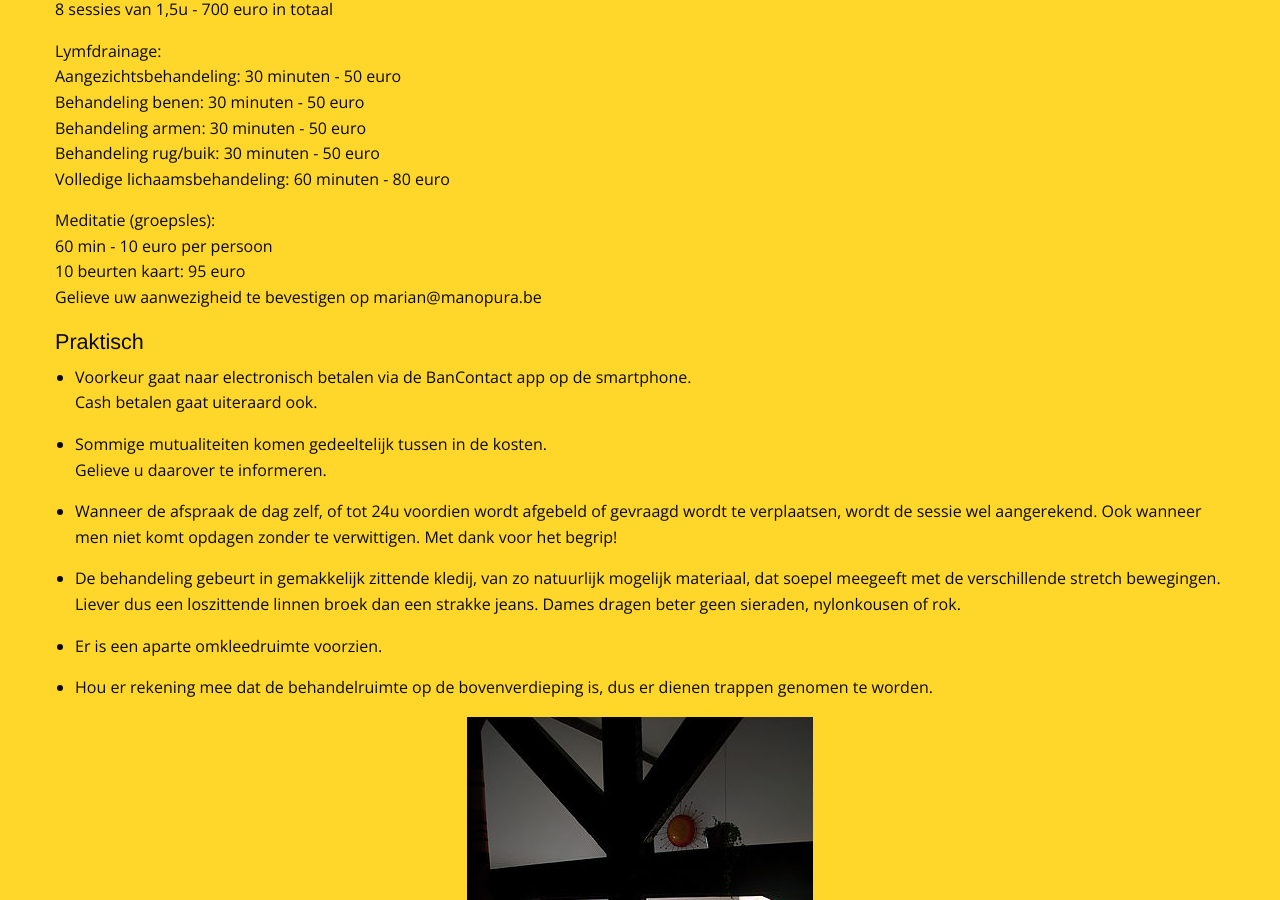
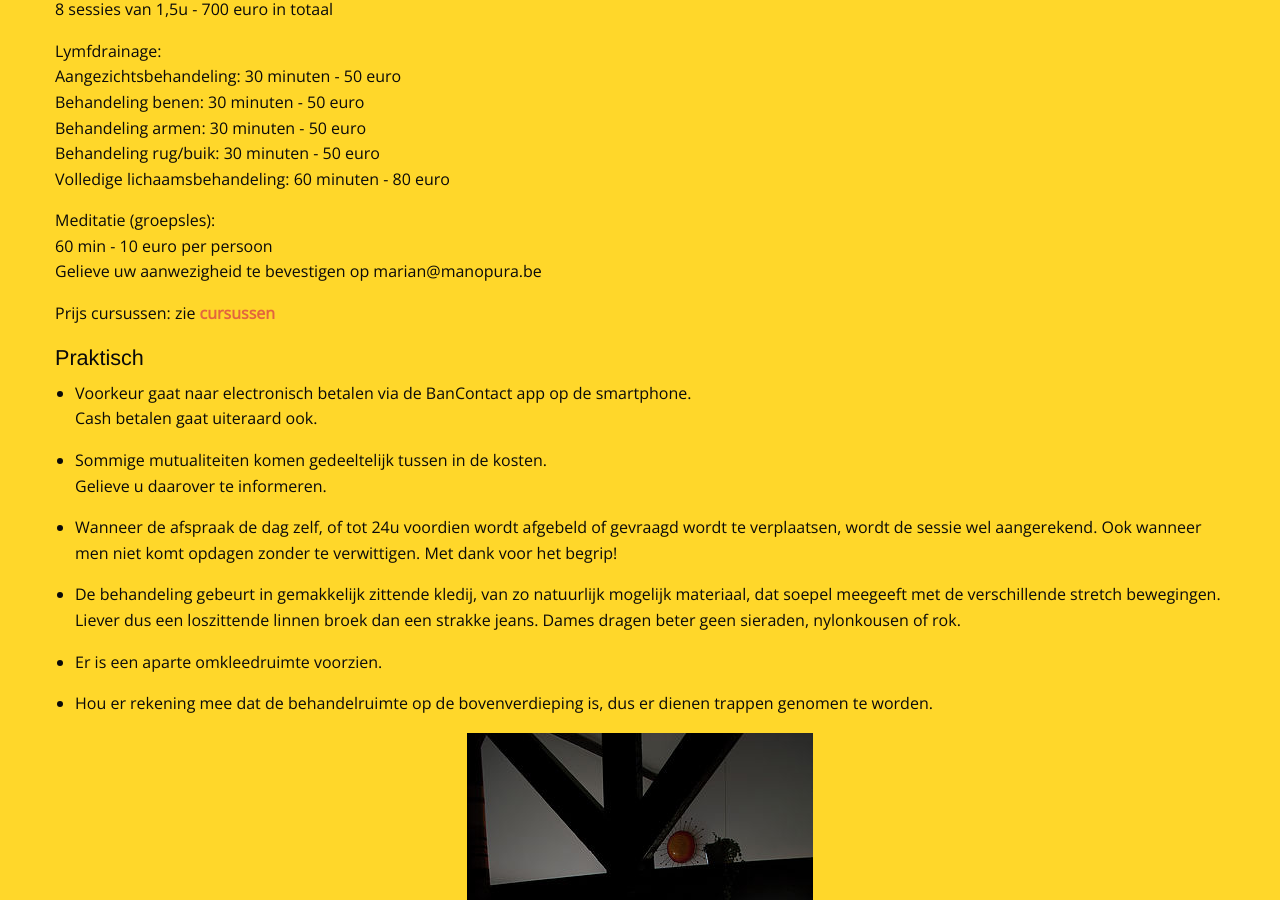
Before and after one commit to manopura/manopura.github.io, a Jekyll site: the page built from praktisch.md, in a window 1280 px wide and 900 px high, scrolled down 684 px. Built offline with Jekyll 4.4.1, drawn with Linux system fonts in a browser that asks for light colours; nearby versions of some CDN libraries; our own code applies the rules of GitHub Pages for plain Markdown files.

Commit message:
Update praktisch.md

```diff
--- a/praktisch.md
+++ b/praktisch.md
@@ -37,8 +37,9 @@ Volledige lichaamsbehandeling: 60 minuten - 80 euro
 
 Meditatie (groepsles):
 60 min - 10 euro per persoon
-10 beurten kaart: 95 euro
 Gelieve uw aanwezigheid te bevestigen op marian@manopura.be
+
+Prijs cursussen: zie [**cursussen**](http://www.manopura.be/cursussen.html)
 
 
 ### Praktisch
```
